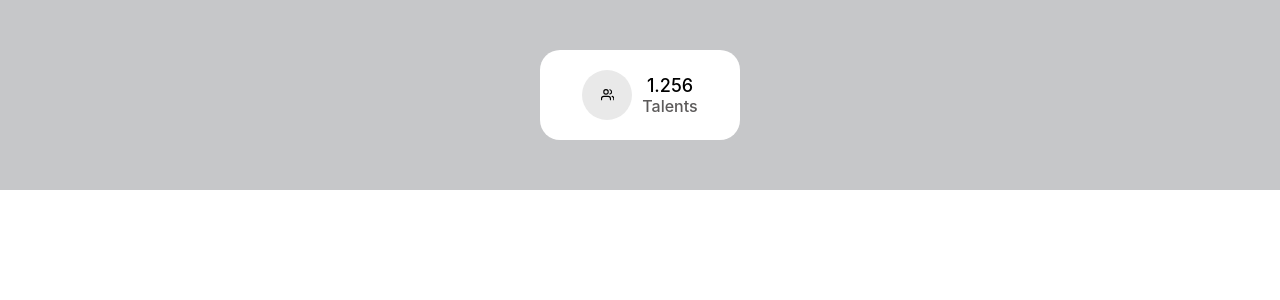
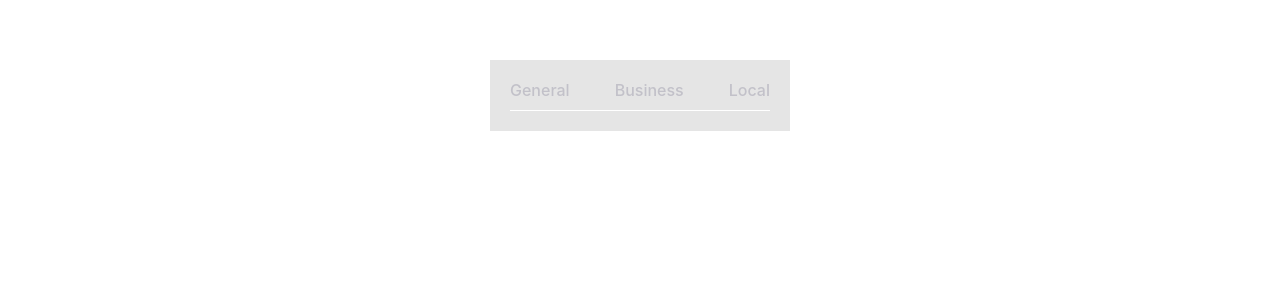
Before and after one commit to Zaibi727/Collection-of-Designs, a React (Create React App) app: page / in a window 1280 px wide. Shown: the top 300 px of the page. Built offline with nearby package versions, Linux system fonts and the light colour scheme.

Commit message:
fourthMay

```diff
--- /dev/null
+++ b/src/components/fourthMay/abstractContainer.js
@@ -0,0 +1,35 @@
+import React, { Component } from 'react';
+import AbstarctTabItem from './abstractItem';
+import styles from './fourtMay.module.css';
+
+class AbstractTabContainer extends Component {
+    state = {  }
+    render() {
+        return (
+            <div className={styles.wrapper}>
+                 <nav className={styles.nav}>
+                     <ul className={styles.ul}>
+                         <li className={styles.li}>
+                            <AbstarctTabItem
+                               title='General'
+                             />
+                         </li>
+                         <li className={styles.li}>
+                         <AbstarctTabItem
+                              title='Business'
+                           />
+                         </li>
+                         <li className={styles.li}>
+                         <AbstarctTabItem
+                                 title='Local'
+                                 />
+                         </li>
+                     </ul>
+                 </nav>
+
+            </div>
+         );
+    }
+}
+
+export default AbstractTabContainer;
--- /dev/null
+++ b/src/components/fourthMay/abstractItem.js
@@ -0,0 +1,15 @@
+import React from 'react';
+
+
+const AbstarctTabItem = ({title}) => {
+    return(
+        <div>
+            <nav>
+                <ul>
+                  <li>{title}</li>
+                </ul>
+            </nav>
+        </div>
+    )
+}
+export default AbstarctTabItem;
--- /dev/null
+++ b/src/components/fourthMay/fourtMay.module.css
@@ -0,0 +1,43 @@
+*{
+    padding:0px;
+    margin:0px;
+    text-decoration: none;
+    list-style: none;
+}
+
+.wrapper{
+    padding: 60px;
+}
+.nav{
+    width: 300px;
+    margin: 0 auto;
+    background-color: #e5e5e5;
+    padding: 20px;
+
+}
+.ul{
+    display: flex;
+    justify-content: space-between;
+    align-items: center;
+    border-bottom: 1px solid white;
+     padding-bottom: 0px;
+}
+.li{
+
+  padding-bottom: 12px;
+  margin-bottom: -2px;
+  font-weight: 500;
+  color: #c2c1c9;
+}
+.li:hover{
+    color: black;
+    padding-bottom: 10px;
+    margin-bottom: -2px;
+    font-weight: 500;
+}
+.li:hover{
+    border-bottom: 1px solid black;
+    padding-bottom: 10px;
+    margin-bottom: -1px;
+    font-weight: 500;
+}
--- a/src/components/parent.js
+++ b/src/components/parent.js
@@ -29,8 +29,8 @@ import './dropDown.css';
 //import SocialPlayer from './thirtyApril/socialPlayer';
 //import MainGallery from './thirtyApril/mainGallery';
 //import Range from './thridMay/range';
-import ButtonMay from './thridMay/buttonMay';
-
+//import ButtonMay from './thridMay/buttonMay';
+import AbstractTabContainer from './fourthMay/abstractContainer';
 
 class Parent extends Component {
 
@@ -39,7 +39,7 @@ class Parent extends Component {
 
         return (
             <div>
-               <ButtonMay />
+                <AbstractTabContainer />
            </div>
          );
     }
```
